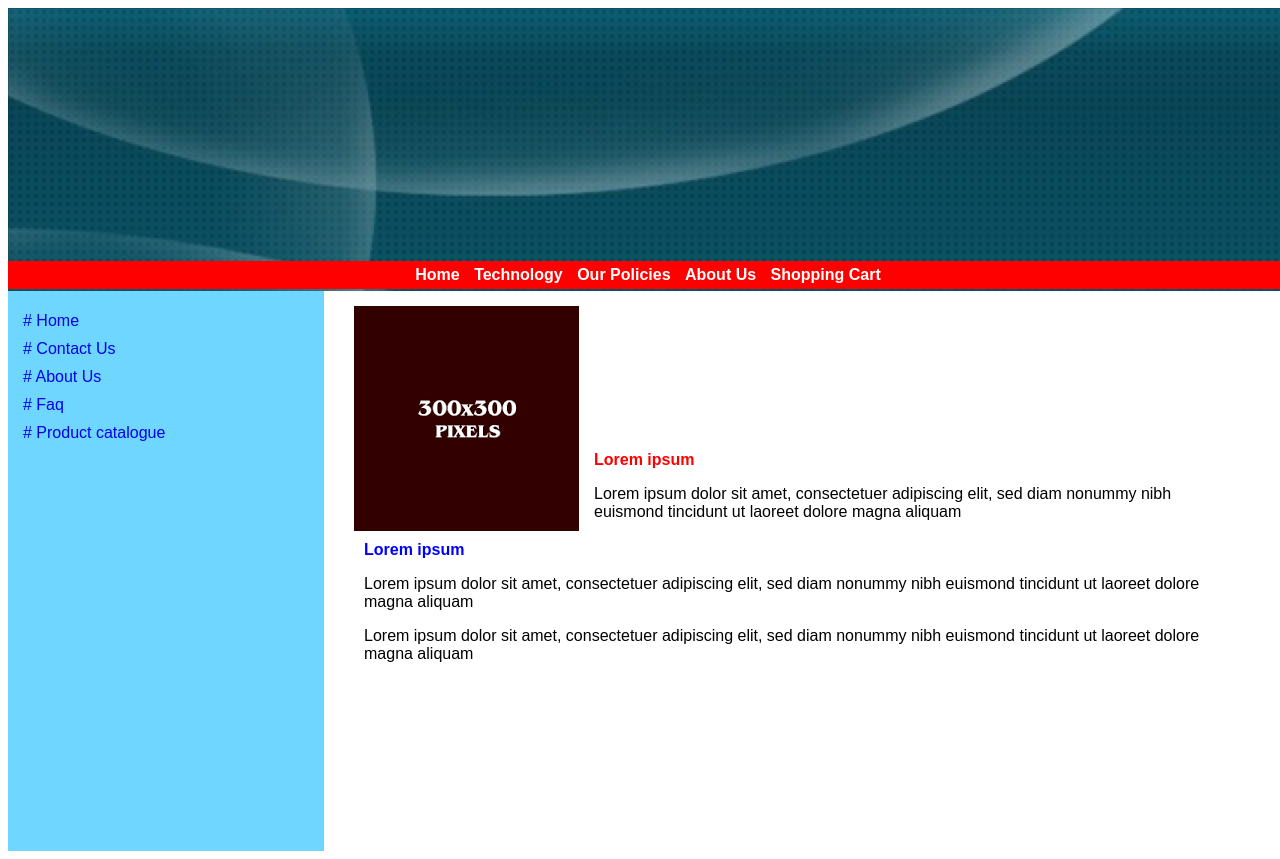
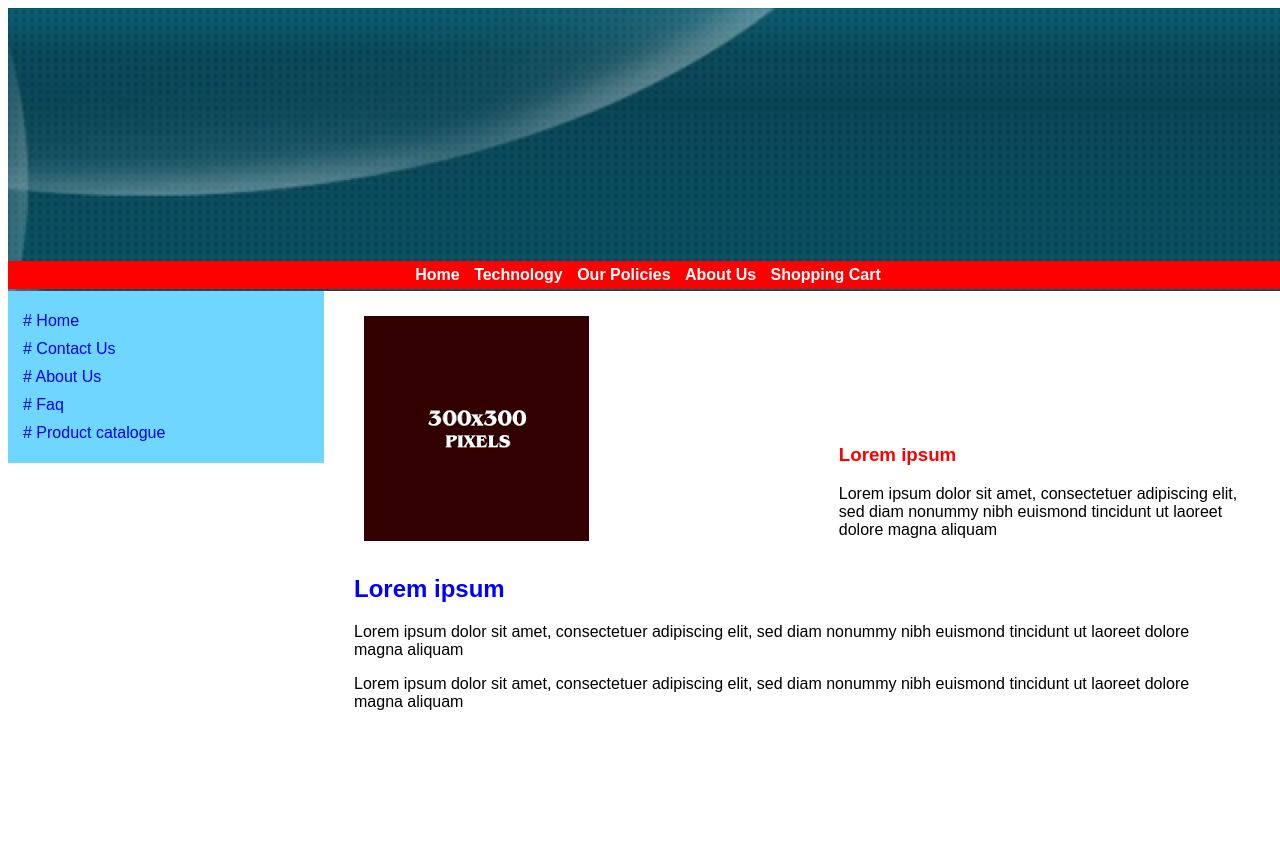
Before and after one commit to mgrinko/markup0, a plain HTML site: page index.html in a window 1280 px wide. After the commit the page ends 800 px from the top, so only its background shows below. Drawn offline with Linux system fonts and the light colour scheme.

Commit message:
Changes after review

```diff
--- a/index.html
+++ b/index.html
@@ -34,20 +34,19 @@
 
     <!-- MAIN CONTENT -->
     <div class="content">
-      <section>
-        <dl>
-          <dt>Lorem ipsum</dt>
-          <dd><p>Lorem ipsum dolor sit amet, consectetuer adipiscing elit, sed diam nonummy nibh euismond tincidunt ut laoreet dolore magna aliquam</p></dd>
-        </dl>
+      <section class="first-section">
+        <img src="img/225.png" alt=""/>
+        <div class="section-content">
+          <h3>Lorem ipsum</h3>
+          <p>Lorem ipsum dolor sit amet, consectetuer adipiscing elit, sed diam nonummy nibh euismond tincidunt ut laoreet dolore magna aliquam</p>
+        </div>
       </section>
       <section>
-        <dl>
-          <dt>Lorem ipsum</dt>
-          <dd>
-            <p>Lorem ipsum dolor sit amet, consectetuer adipiscing elit, sed diam nonummy nibh euismond tincidunt ut laoreet dolore magna aliquam</p>
-            <p>Lorem ipsum dolor sit amet, consectetuer adipiscing elit, sed diam nonummy nibh euismond tincidunt ut laoreet dolore magna aliquam</p>
-          </dd>
-        </dl>
+        <div>
+          <h1>Lorem ipsum</h1>
+          <p>Lorem ipsum dolor sit amet, consectetuer adipiscing elit, sed diam nonummy nibh euismond tincidunt ut laoreet dolore magna aliquam</p>
+          <p>Lorem ipsum dolor sit amet, consectetuer adipiscing elit, sed diam nonummy nibh euismond tincidunt ut laoreet dolore magna aliquam</p>
+        </div>
       </section>
     </div>
     <!-- MAIN CONTENT : END -->
--- a/main.css
+++ b/main.css
@@ -6,7 +6,7 @@ body {
 
 header {
     padding-top: 20%;
-    background: url("img/header.jpg");
+    background: url("img/header.jpg") no-repeat 50% 0;
     height: 30px;
     border: solid #ff66c0 0;
     width: 100vw;
@@ -38,7 +38,7 @@ header ul li a {
 }
 
 #main {
-    height: 70vh;
+
 }
 
 .sidepanel {
@@ -77,30 +77,23 @@ header ul li a {
     width: 70%;
 }
 
-.content section dl {
+.first-section {
     padding: 10px;
     margin: 0;
+    position: relative;
 }
 
-.content section:first-of-type {
-    height: 225px;
-    background: url("img/225.png") no-repeat;
-    padding-left: 230px;
+.first-section .section-content {
+    position: absolute;
+    bottom: 0;
+    right: 0;
+    width: 400px;
 }
 
-.content section:first-of-type dl {
-    padding-top: 145px;
+.content h1 {
+    color: #0000ff;
 }
 
-.content dt {
-    color: #0000ff;
-    font-weight: bold;
-}
-
-.content section:first-of-type dt {
+.first-section h3 {
     color: #ff0000;
 }
-
-.content dd {
-    margin-left: 0;
-}
```
